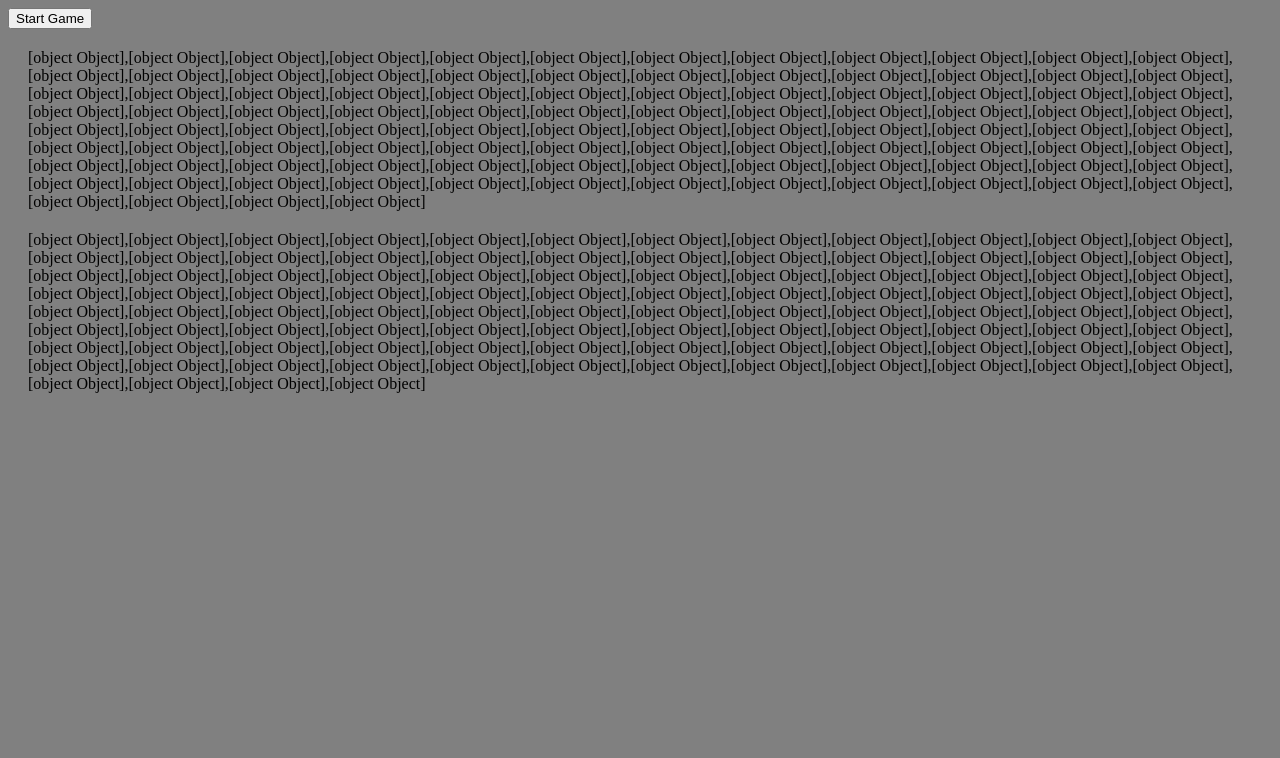
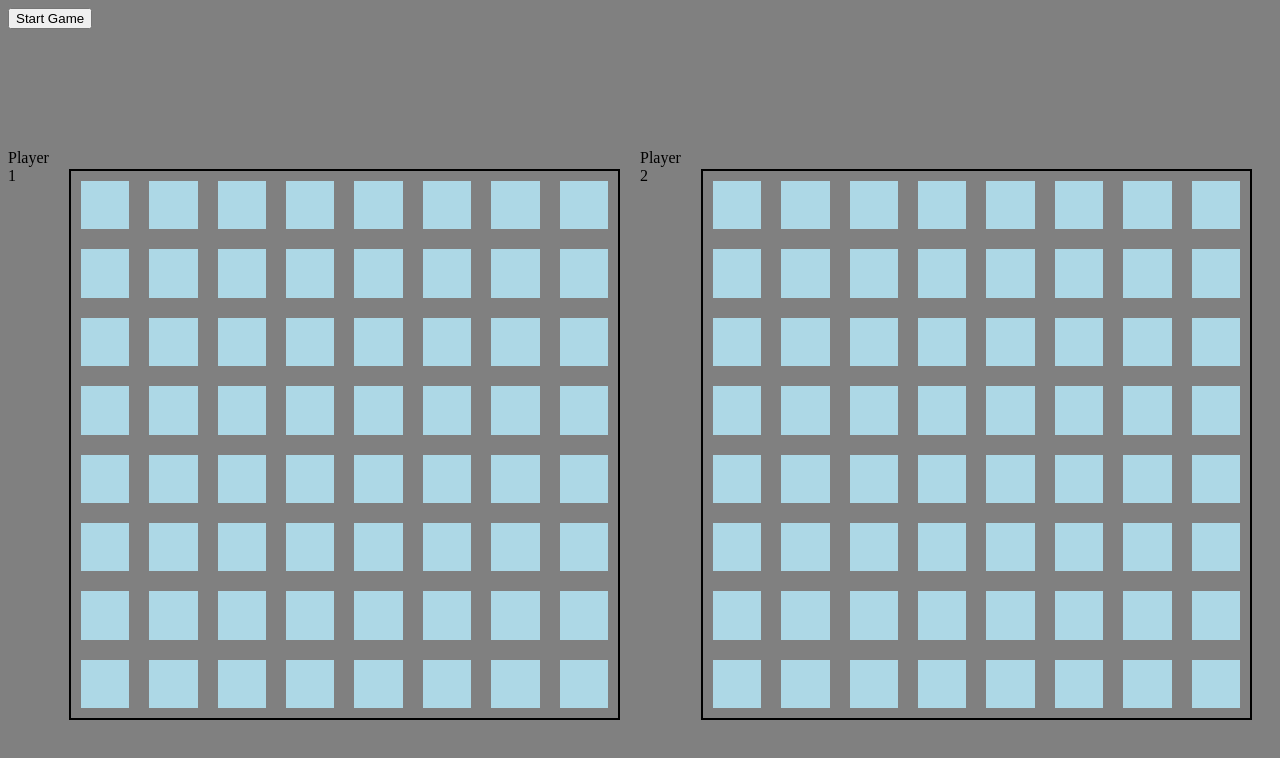
Before and after one commit to wijerett/Battleship, a website built with webpack: page src/index.html in a window 1280 px wide. Both pictures are taken after a click on the button "Start Game". Built offline with nearby package versions, Linux system fonts and the light colour scheme.

```diff
--- a/src/board.js
+++ b/src/board.js
@@ -2,7 +2,7 @@
 import { Ship } from "./game.js";
 
 export class Gameboard {
-    constructor(size = 10) {
+    constructor(size = 8) {
         this.size = size;
         this.board = this.buildBoard();
         this.ships = [];
@@ -45,14 +45,11 @@ export class Gameboard {
         return ship;
     }
 
-
     receiveAttack(row, col) {
-
         const cell = this.board[row][col];
         if (cell.attacked) {
-            throw new Error('Cell already attacked');
+            alert('Cell already attacked');
         }
-
         if (cell.ship) {
             cell.ship.hit();
             cell.hit = cell.ship.hits;
@@ -67,15 +64,4 @@ export class Gameboard {
     allShipsSunk() {
         return this.ships.every(ship => ship.isSunk());
     }
-
-    // boardListeners(gameboard) {
-    //     document.querySelectorAll('.cell').forEach(cell => {
-    //         cell.addEventListener('click', (e) => {
-    //             const row = Number(e.target.dataset.row);
-    //             const col = Number(e.target.dataset.row);
-    //             gameboard.receiveAttack(row,col);
-    //         });
-    //     });
-    // };
-    //not sure where to place this yet
 };
--- a/src/driver.js
+++ b/src/driver.js
@@ -2,29 +2,45 @@
 import "./styles.css";
 import { Gameboard } from "./board.js";
 import { Player } from "./player.js";
-import { Ship } from "./game.js";
+import { renderBoard, boardListener } from "./render.js";
+
+
+const boardBox1 = document.getElementById('board1');
+const boardBox2 = document.getElementById('board2');
+const player = new Player();
+const opponent = new Player();
 
 
 export function driveGame() {
-    const player = new Player();
+
+    boardBox1.innerHTML = "";
+    boardBox2.innerHTML = "";
+
     player.setup();
-    const opponent = new Player();
     opponent.setup();
+
     player.opponentBoard = opponent.board;
     opponent.opponentBoard = player.board;
-    const board1 = document.createElement("div");
-    board1.innerHTML = player.board.board;
-    const boardBox1 = document.getElementById('board1');
-    boardBox1.appendChild(board1);
-    const board2 = document.createElement("div");
-    board2.innerHTML = opponent.board.board;
-    const boardBox2 = document.getElementById('board2');
-    boardBox2.appendChild(board2);
+
+    renderBoard(player.board, board1);
+    renderBoard(player.board, board2);
+
     console.log(player.board.board);
     console.log(opponent.board.board);
 };
 
 const startBtn = document.querySelector('#startBtn');
 startBtn.addEventListener('click', event => {
-    driveGame();
+    if (player.board.board || opponent.board.board)
+        driveGame();
 });
+
+boardListener(boardBox2, () => opponent.board, (row, col) => {
+    player.attack(row, col);
+    renderBoard(opponent.board, boardBox2);
+});
+
+boardListener(boardBox1, () => player.board, (row, col) => {
+    opponent.attack(row, col);
+    renderBoard(player.board, boardBox1);
+});
--- a/src/index.html
+++ b/src/index.html
@@ -6,16 +6,17 @@
     <title>Document</title>
 </head>
 <body>
-    <div id="top"">
+    <div id="top">
         <button id="startBtn">Start Game</button>
     </div>
+    <div class="boardBox">
+        <label for="Player 1">Player 1</label>
+        <div id="board1">
+        </div>
 
-    <div id="board1">
-
-    </div>
-
-    <div id="board2">
-
+        <label for="Player2">Player 2</label>
+        <div id="board2">
+        </div>
     </div>
 </body>
 </html>
--- a/src/player.js
+++ b/src/player.js
@@ -1,8 +1,4 @@
-
-
 import { Gameboard } from "./board.js";
-
-
 
 export class Player {
     constructor() {
@@ -10,8 +6,8 @@ export class Player {
         this.opponentBoard = null;
     }
 
-
     setup() {
+        this.board = new Gameboard();
         this.board.placeShips(4, 0, 0, 'horizontal');
         this.board.placeShips(3, 1, 0, 'horizontal');
         this.board.placeShips(3, 2, 0, 'horizontal');
@@ -24,4 +20,4 @@ export class Player {
     attack(row, col) {
         return this.opponentBoard.receiveAttack(row, col);
     }
-}
+};
--- /dev/null
+++ b/src/render.js
@@ -0,0 +1,35 @@
+import { Gameboard } from "./board.js";
+
+
+export function renderBoard(gameboard, container) {
+    container.innerHTML = "";
+    container.classList.add("board-grid");
+    container.style.setProperty('--size', gameboard.size);
+
+    for (let row = 0; row < gameboard.size; row++) {
+        for (let col = 0; col < gameboard.size; col++) {
+            const cell = gameboard.board[row][col];
+            const cellDiv = document.createElement("div");
+            cellDiv.classList.add("cell");
+            cellDiv.dataset.row = row;
+            cellDiv.dataset.col = col;
+
+            if (cell.attacked && cell.ship) cellDiv.classList.add("hit");
+            else if (cell.attacked) cellDiv.classList.add("miss");
+
+            container.appendChild(cellDiv);
+        };
+    };
+};
+
+export function boardListener(container, getGameboard, cellClick) {
+    container.addEventListener("click", (e) => {
+        if (!e.target.classList.contains("cell")) return;
+
+        const gameboard = getGameboard();
+        if (gameboard.allShipsSunk()) return;
+        const row = Number(e.target.dataset.row);
+        const col = Number(e.target.dataset.col);
+        cellClick(row, col);
+    });
+};
--- a/src/styles.css
+++ b/src/styles.css
@@ -1,12 +1,42 @@
-
-
 
 body {
     background-color: grey;
+}
+
+.boardBox {
+    display: flex;
+    flex-direction: row;
+    justify-content: space-evenly;
+    margin-top: 120px;
 }
 
 #board1, #board2 {
     gap: 20px;
     display: grid;
     margin: 20px;
+    border: 2px solid black;
+    padding: 10px;
 }
+
+.board-grid {
+    display: grid;
+    grid-template-columns: repeat(var(--size), 1fr);
+    gap: 2px;
+    max-width: 600px;
+    max-height: 600px;
+    width: 100%;
+    aspect-ratio: 1 / 1;
+}
+
+.cell {
+    aspect-ratio: 1 / 1;
+    background: lightblue;
+}
+
+.cell.hit {
+    background: red;
+}
+
+.cell.miss {
+    background: black;
+}
```
Also changed, not shown: src/game.test.js (line endings or trailing spaces).
